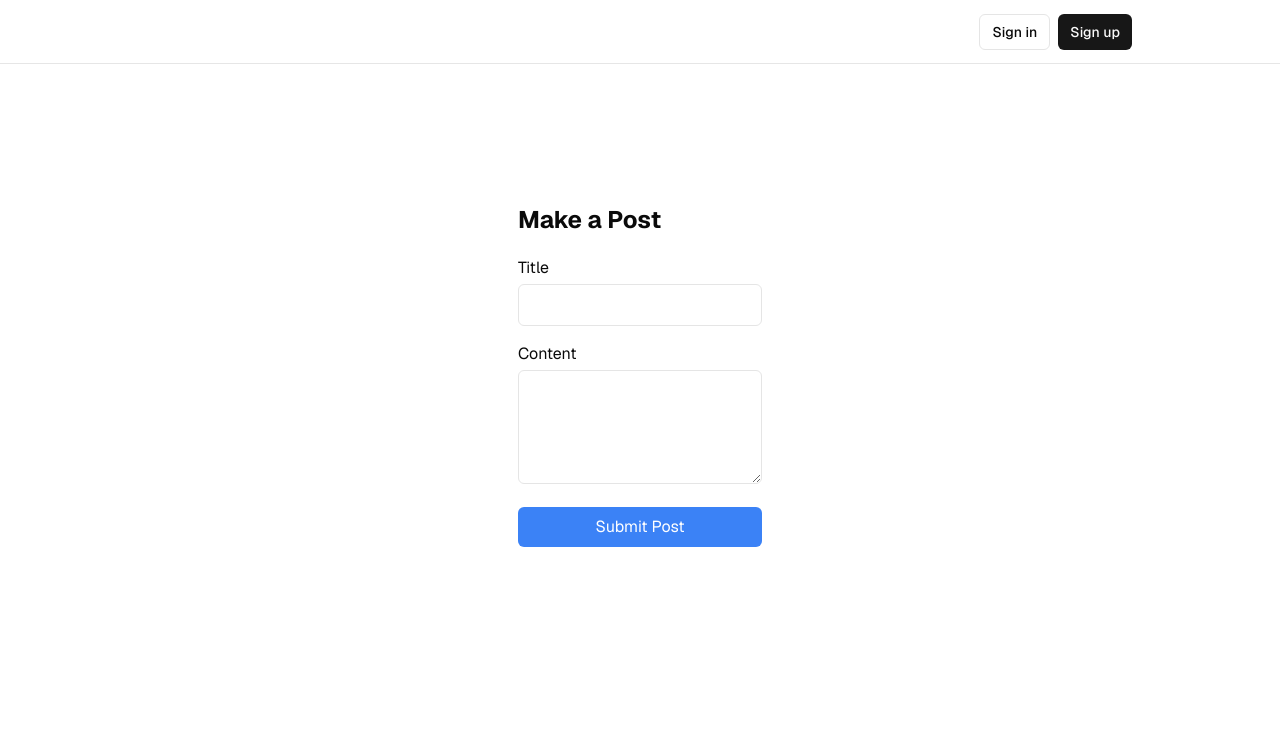
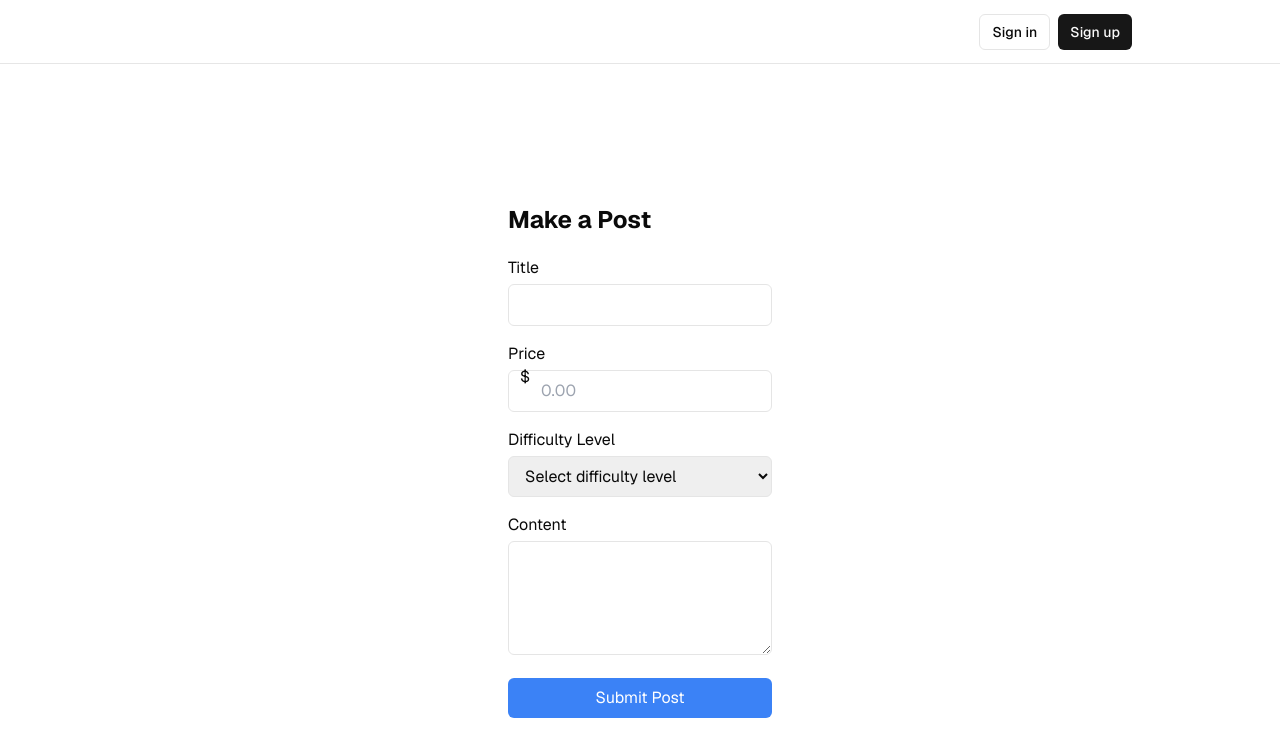
Before and after one commit to alexandermaat99/tppMVP, a Next.js app in the folder thepatternsplace/: page /protected/make-post in a window 1280 px wide. Shown: the top 756 px of the page. Built offline with nearby package versions, Linux system fonts and the light colour scheme; no server answers.

Commit message:
fields added in make-post

```diff
--- a/thepatternsplace/app/protected/make-post/page.tsx
+++ b/thepatternsplace/app/protected/make-post/page.tsx
@@ -7,6 +7,8 @@ import { useRouter } from "next/navigation";
 export default function MakePostPage() {
   const [title, setTitle] = useState("");
   const [description, setDescription] = useState("");
+  const [price, setPrice] = useState("");
+  const [initial_difficulty, setInitialDifficulty] = useState("");
   const router = useRouter();
   const supabase = createClient();
 
@@ -27,7 +29,9 @@ export default function MakePostPage() {
     // Insert post with profile_id
     const { data, error } = await supabase
       .from("posts")
-      .insert([{ title, description, profile_id: user.id }]);
+      .insert([
+        { title, description, price, initial_difficulty, profile_id: user.id },
+      ]);
 
     if (error) {
       console.error("Error creating post:", error);
@@ -37,11 +41,24 @@ export default function MakePostPage() {
     }
   };
 
+  const handlePriceInput = (e: React.ChangeEvent<HTMLInputElement>) => {
+    const value = e.target.value;
+
+    // Regular expression to allow only up to 6 digits and one decimal point
+    const regex = /^\d{0,6}(\.\d{0,2})?$/;
+
+    // If the value matches the regex, update the state
+    if (regex.test(value) || value === "") {
+      setPrice(value);
+    }
+  };
+
   return (
     <div className="max-w-md mx-auto mt-10">
       <h1 className="text-2xl font-bold mb-5">Make a Post</h1>
       <form onSubmit={handleSubmit} className="space-y-4">
         <div>
+          {/* title for the post  */}
           <label htmlFor="title" className="block mb-1">
             Title
           </label>
@@ -53,6 +70,51 @@ export default function MakePostPage() {
             className="w-full px-3 py-2 border rounded-md"
             required
           />
+        </div>
+
+        {/* price for the post  */}
+        <div className="relative">
+          <label htmlFor="price" className="block mb-1">
+            Price
+          </label>
+
+          {/* Dollar sign positioned in front of the input */}
+          <span className="absolute inset-y-0 left-0 pl-3 flex items-center pointer-events-none">
+            $
+          </span>
+
+          <input
+            type="text"
+            id="price"
+            value={price}
+            onChange={(e) => handlePriceInput(e)}
+            className="w-full pl-8 pr-3 py-2 border rounded-md"
+            placeholder="0.00"
+            maxLength={8} // To account for 6 digits, 1 decimal, and 1 character for the dollar sign
+            required
+          />
+        </div>
+
+        {/* initial_difficulty for the post  */}
+        <div>
+          <label htmlFor="title" className="block mb-1">
+            Difficulty Level
+          </label>
+          <select
+            id="title"
+            value={initial_difficulty}
+            onChange={(e) => setInitialDifficulty(e.target.value)}
+            className="w-full px-3 py-2 border rounded-md"
+            required
+          >
+            <option value="" disabled>
+              Select difficulty level
+            </option>
+            <option value="1">Beginner</option>
+            <option value="2">Intermediate</option>
+            <option value="3">Advanced</option>
+            <option value="4">Expert</option>
+          </select>
         </div>
         <div>
           <label htmlFor="description" className="block mb-1">
```
